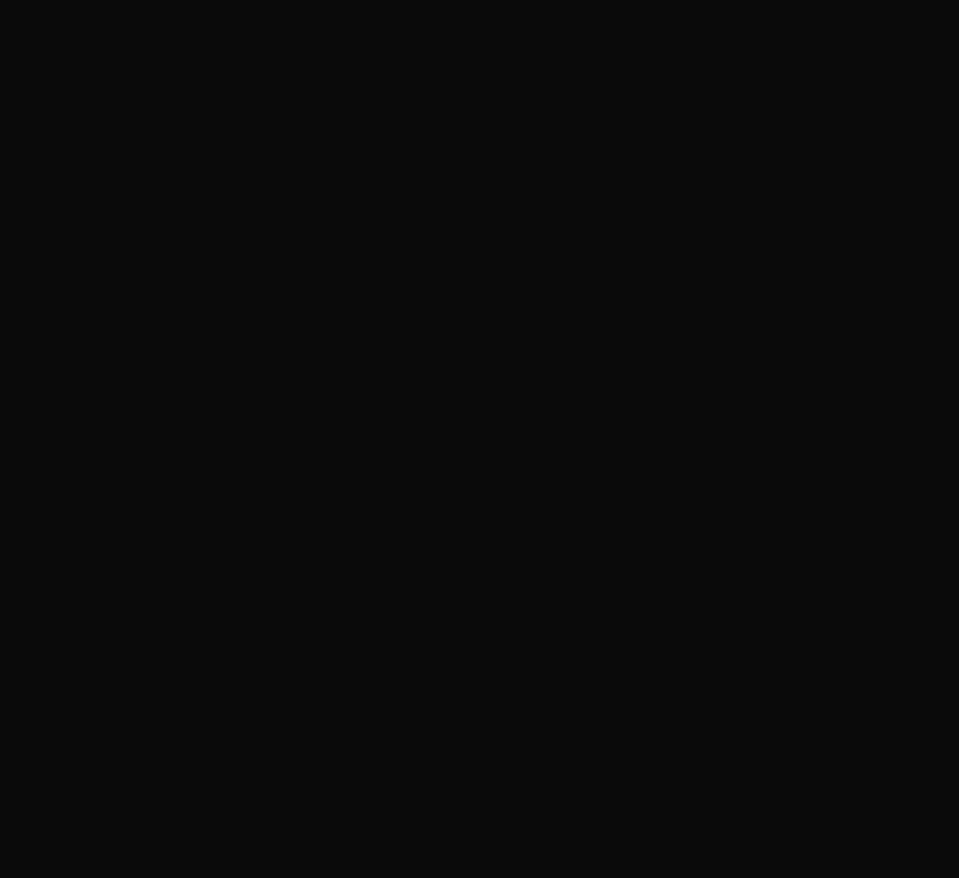
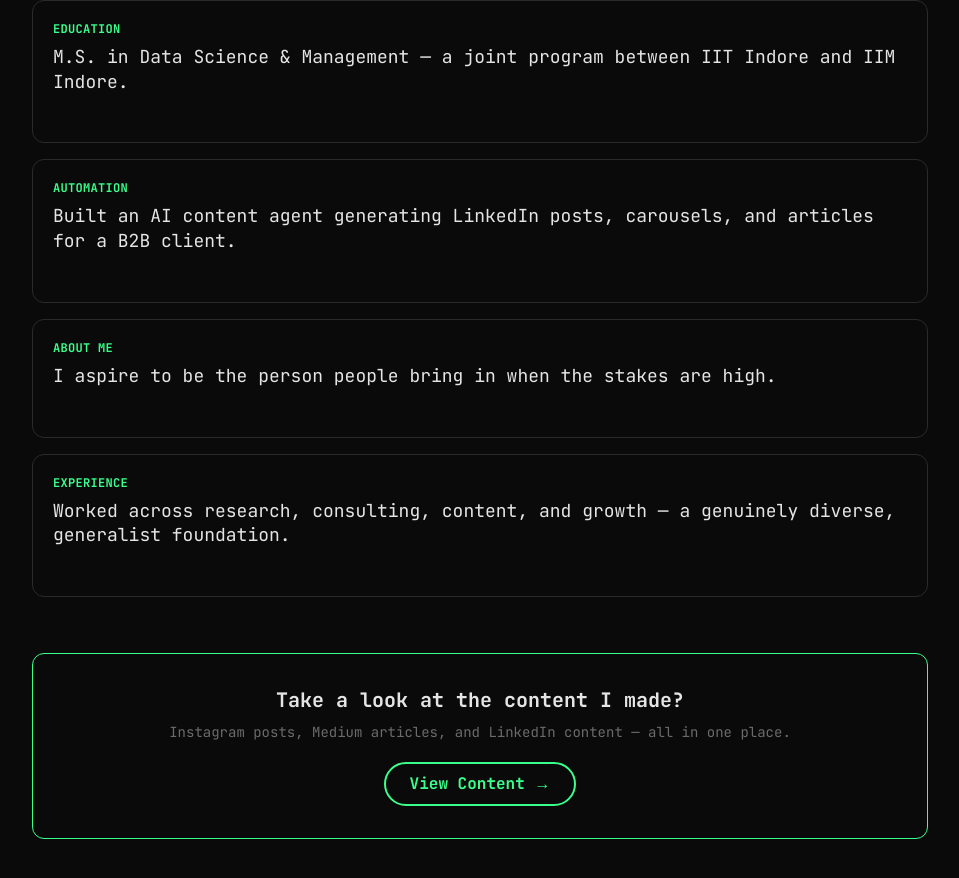
Before and after one commit to abel-rosnovski/resume-OS, a Next.js app: page /summary in a window 1280 px wide. Shown: the part 690-1568 px from the top of the page, without its empty margins (160-1119 px from the left). Before the commit the page ends 880 px from the top, so only its background shows below. Built offline with nearby package versions, Linux system fonts and the light colour scheme.

Commit message:
Complete all pages: Data, Automation, Research, About, Education, Elevato, Tools, Growth, Content, Experience, Summary — with terminal theme and 3D planet visual

```diff
--- a/app/summary/page.js
+++ b/app/summary/page.js
@@ -1,9 +1,73 @@
 import PageShell from "../../components/PageShell";
+import SectionHeading from "../../components/ui/SectionHeading";
+import HighlightFeed from "../../components/HighlightFeed";
 
 export default function SummaryPage() {
   return (
-    <PageShell>
-      <h1 className="text-3xl font-bold">Summary — content coming soon</h1>
+    <PageShell align="top">
+      <div className="w-full">
+        <SectionHeading className="mb-3">Summary</SectionHeading>
+        <p className="text-muted mb-8">
+          A quick highlight reel — the best lines, pulled from every page.
+        </p>
+
+        <HighlightFeed
+          items={[
+            {
+              tag: "Growth",
+              text: "Reduced Customer Acquisition Cost by 60% within the first month at Elevato.",
+              href: "/growth",
+            },
+            {
+              tag: "Data",
+              text: "Automated a weekly operations dashboard at an MNC, saving several man-hours every week.",
+              href: "/data",
+            },
+            {
+              tag: "Research",
+              text: "Led research on India's SEZs, surfacing evidence pointing to potential government-level scandals.",
+              href: "/research",
+            },
+            {
+              tag: "Education",
+              text: "M.S. in Data Science & Management — a joint program between IIT Indore and IIM Indore.",
+              href: "/education",
+            },
+            {
+              tag: "Automation",
+              text: "Built an AI content agent generating LinkedIn posts, carousels, and articles for a B2B client.",
+              href: "/automation",
+            },
+            {
+              tag: "About Me",
+              text: "I aspire to be the person people bring in when the stakes are high.",
+              href: "/about",
+            },
+            {
+              tag: "Experience",
+              text: "Worked across research, consulting, content, and growth — a genuinely diverse, generalist foundation.",
+              href: "/experience",
+            },
+
+          ]}
+        />
+
+        <div className="mt-14 border border-accent rounded-xl p-8 text-center">
+          <p className="text-lg md:text-xl font-bold text-foreground mb-2">
+            Take a look at the content I made?
+          </p>
+          <p className="text-muted text-sm mb-5">
+            Instagram posts, Medium articles, and LinkedIn content — all in one place.
+          </p>
+
+            <a
+            href="/content"
+            className="inline-block border-2 border-accent text-accent rounded-full px-6 py-2 font-bold hover:bg-accent hover:text-background transition-colors"
+          >
+            View Content →
+          </a>
+        </div>
+      </div>
     </PageShell>
   );
 }
--- /dev/null
+++ b/components/HighlightFeed.js
@@ -0,0 +1,25 @@
+import Link from "next/link";
+
+export default function HighlightFeed({ items }) {
+  return (
+    <div className="space-y-4">
+      {items.map((item, i) => (
+        <Link
+          key={i}
+          href={item.href}
+          className="block border border-border rounded-xl p-5 hover:border-accent transition-colors group"
+        >
+          <p className="text-accent text-xs font-bold uppercase tracking-wide mb-2">
+            {item.tag}
+          </p>
+          <p className="text-foreground text-base md:text-lg leading-snug">
+            {item.text}
+          </p>
+          <p className="text-muted text-xs mt-3 opacity-0 group-hover:opacity-100 transition-opacity">
+            View source →
+          </p>
+        </Link>
+      ))}
+    </div>
+  );
+}
```
